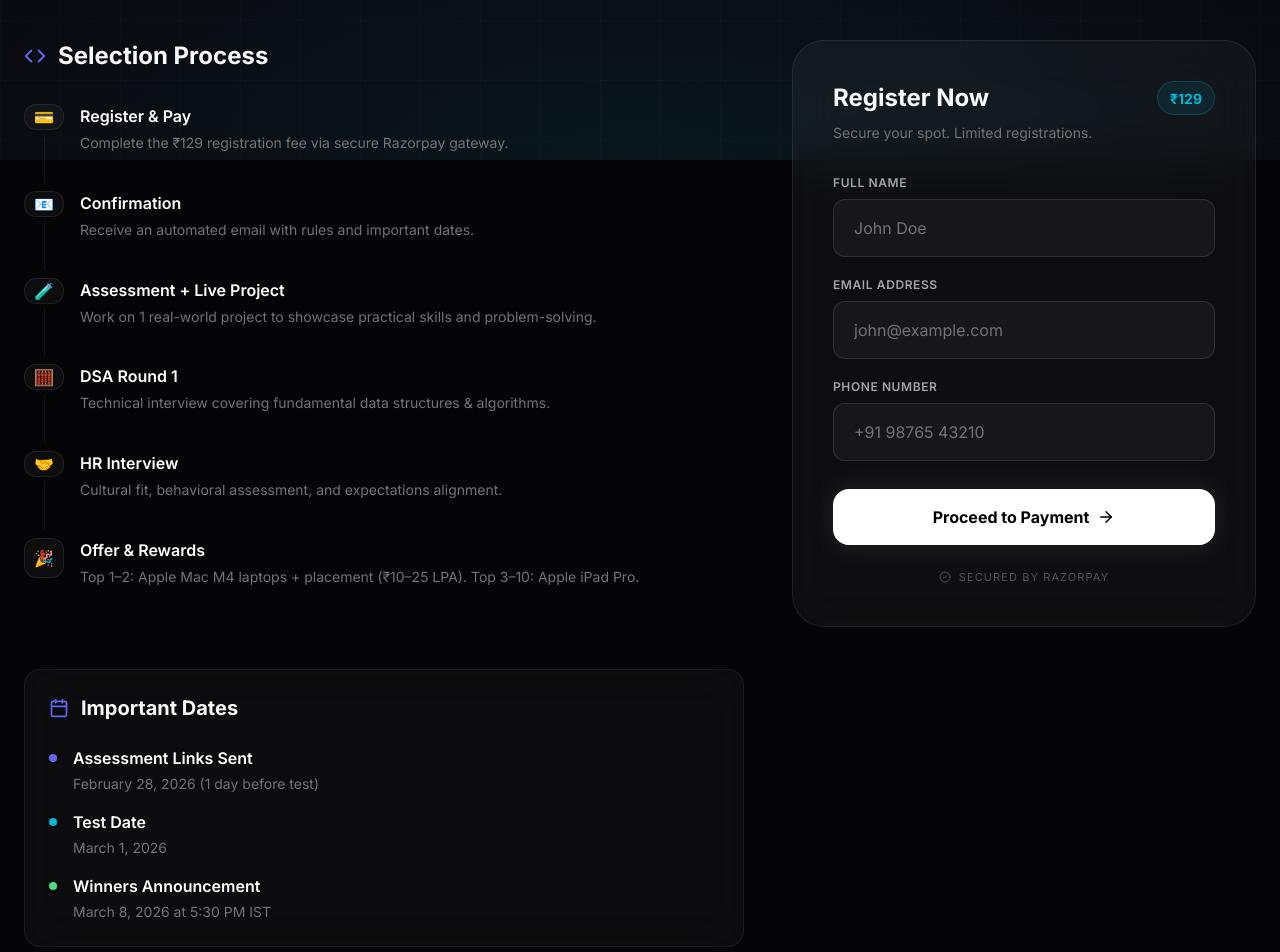
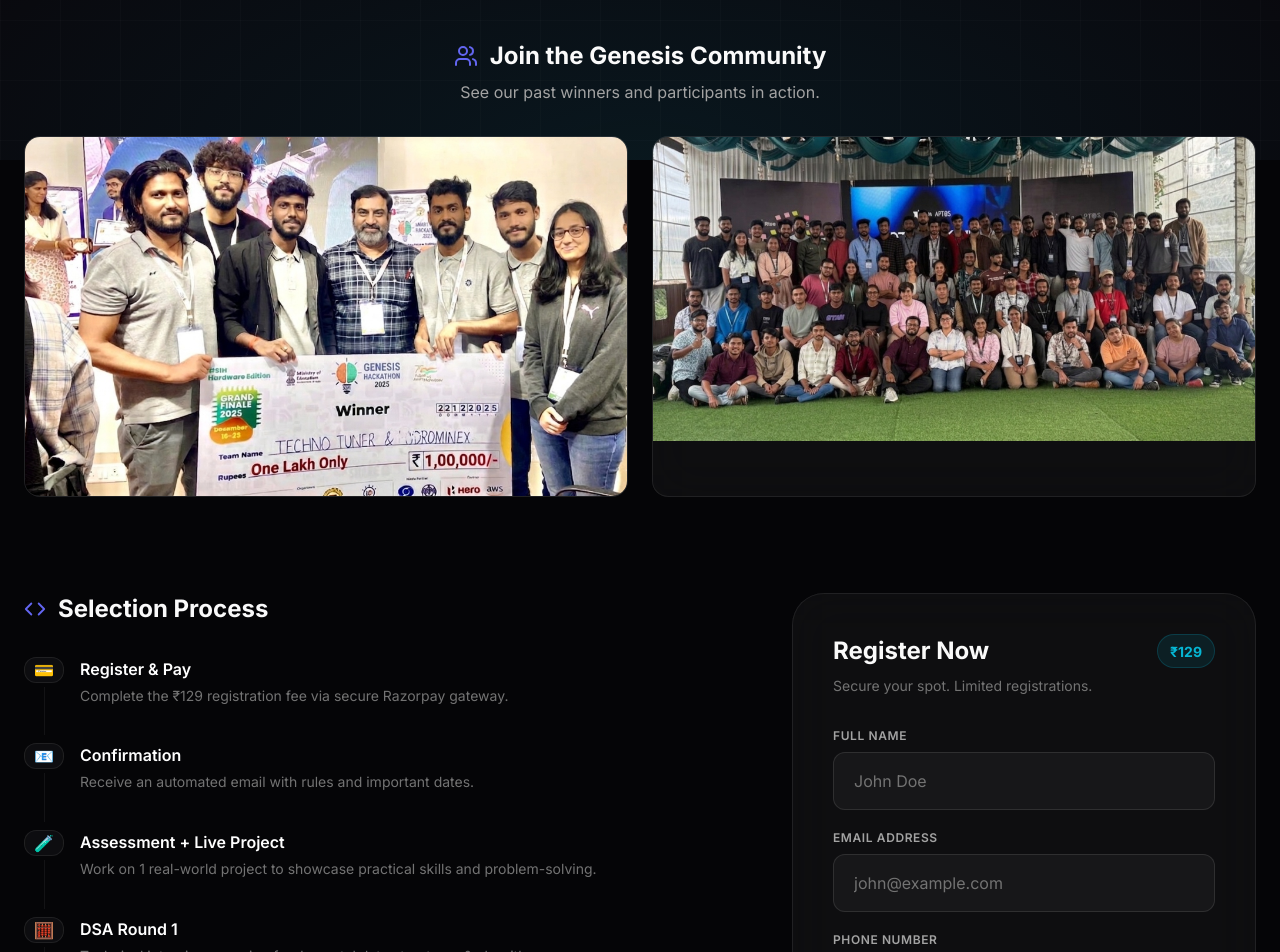
Before and after one commit to YaswanthKandikattu01/Genisis_web, a Next.js app: page /hackathon in a window 1280 px wide. Shown: the part 640-1592 px from the top of the page. Built offline with nearby package versions, Linux system fonts and the light colour scheme.

Commit message:
Update hackathon dates, switch SDE-1 flow exclusively via hackathon, and add authentic participants images

```diff
--- a/src/app/careers/page.tsx
+++ b/src/app/careers/page.tsx
@@ -1,7 +1,7 @@
 "use client";
 
 import { motion } from "framer-motion";
-import { Briefcase, MapPin, DollarSign, ExternalLink, Trophy, Users, Sparkles } from "lucide-react";
+import { Briefcase, MapPin, DollarSign, ExternalLink, Trophy, Users, Sparkles, ArrowRight } from "lucide-react";
 import Link from "next/link";
 
 const GOOGLE_FORM_URL = process.env.NEXT_PUBLIC_GOOGLE_FORM_URL || "https://forms.gle/your-form-id";
@@ -46,7 +46,7 @@ export default function CareersPage() {
                     className="section-subheading mx-auto"
                 >
                     Join a team of builders creating the world&apos;s most accessible AI platform.
-                    Apply via the hackathon or directly below.
+                    Apply exclusively via the hackathon below.
                 </motion.p>
             </section>
 
@@ -93,15 +93,7 @@ export default function CareersPage() {
                     </div>
 
                     <div className="flex flex-col sm:flex-row gap-4">
-                        <a
-                            href={GOOGLE_FORM_URL}
-                            target="_blank"
-                            rel="noopener noreferrer"
-                            className="btn-white flex items-center justify-center gap-2"
-                        >
-                            Apply Now <ExternalLink size={16} />
-                        </a>
-                        <Link href="/hackathon" className="btn-secondary flex items-center justify-center gap-2">
+                        <Link href="/hackathon" className="btn-white flex items-center justify-center gap-2">
                             <Trophy size={16} /> Apply via Hackathon
                         </Link>
                     </div>
@@ -133,25 +125,20 @@ export default function CareersPage() {
             {/* ─── HOW TO APPLY ─── */}
             <section className="pb-32">
                 <div className="max-w-2xl mx-auto text-center glass p-10 md:p-14 rounded-[2rem]">
-                    <h2 className="text-2xl font-bold mb-6">Two Ways to Apply</h2>
-                    <div className="grid grid-cols-1 md:grid-cols-2 gap-8 text-left">
-                        <div className="space-y-3">
-                            <div className="w-10 h-10 rounded-xl bg-primary/10 flex items-center justify-center">
+                    <h2 className="text-2xl font-bold mb-6">How to Apply</h2>
+                    <div className="grid grid-cols-1 gap-8 text-left max-w-md mx-auto">
+                        <div className="space-y-3 p-6 glass border border-primary/20 rounded-2xl">
+                            <div className="w-10 h-10 rounded-xl bg-primary/10 flex items-center justify-center mb-4">
                                 <Trophy size={18} className="text-primary" />
                             </div>
-                            <h3 className="font-semibold">Via Hackathon</h3>
-                            <p className="text-sm text-neutral-500 leading-relaxed">
-                                Register for the Genesis Hackathon 2026 (₹129). Top performers get direct interviews and offers.
+                            <h3 className="font-semibold text-lg text-white">Exclusive Track: Genesis Hackathon</h3>
+                            <p className="text-sm text-neutral-400 leading-relaxed pb-2">
+                                We are exclusively hiring our next SDE-1 through the Genesis Hackathon 2026.
+                                Secure your spot, build a live project, and prove your skills to get a direct offer!
                             </p>
-                        </div>
-                        <div className="space-y-3">
-                            <div className="w-10 h-10 rounded-xl bg-accent/10 flex items-center justify-center">
-                                <ExternalLink size={18} className="text-accent" />
-                            </div>
-                            <h3 className="font-semibold">Direct Application</h3>
-                            <p className="text-sm text-neutral-500 leading-relaxed">
-                                Submit your application via Google Form with your resume, experience, and LinkedIn profile.
-                            </p>
+                            <Link href="/hackathon" className="text-primary text-sm font-semibold flex items-center gap-2 hover:text-primary-300 transition-colors">
+                                Go to Hackathon Page <ArrowRight size={14} />
+                            </Link>
                         </div>
                     </div>
                 </div>
--- a/src/app/hackathon/page.tsx
+++ b/src/app/hackathon/page.tsx
@@ -2,6 +2,7 @@
 
 import { motion } from "framer-motion";
 import { useState } from "react";
+import Image from "next/image";
 import {
     Trophy,
     Calendar,
@@ -28,9 +29,9 @@ const faqs = [
     { q: "Who can participate?", a: "Anyone! Freshers and experienced professionals are both welcome. There are no prerequisites." },
     { q: "Is the ₹129 fee refundable?", a: "No. The registration fee is non-refundable as per our terms. Refunds are only issued if the event is cancelled by Genesis." },
     { q: "Can I use AI tools during the assessment?", a: "Absolutely not. Use of ChatGPT, Gemini, Copilot, or any AI coding assistant is strictly prohibited and will result in immediate disqualification." },
-    { q: "When will I receive the assessment?", a: "Assessment/test links will be sent to your registered email 1 day before March 1st, 2026. The test will be conducted on March 1st, 2026." },
+    { q: "When will I receive the assessment?", a: "Once you register for the assessment, then you will get the link. The test will be conducted on April 1st, 2026." },
     { q: "What is the salary range?", a: "Top 1–2 candidates will receive placement opportunities with ₹10–25 LPA based on performance. Top 3–10 will receive Apple iPad Pro." },
-    { q: "When will winners be announced?", a: "Winners will be announced on March 8th, 2026 at 5:30 PM IST exactly." },
+    { q: "When will winners be announced?", a: "Winners will be announced on April 22nd, 2026." },
 ];
 
 declare global {
@@ -194,8 +195,7 @@ export default function HackathonPage() {
                     transition={{ delay: 0.2 }}
                     className="section-subheading mx-auto mb-8"
                 >
-                    Compete for a full-time SDE-1 Remote role with ₹10–25 LPA salary and exciting Apple hardware rewards.
-                    Open to freshers. Prove your skills. Land your dream job.
+                    The only way to apply for our full-time SDE-1 Remote role is via this hackathon. Prove your skills, land your dream job with ₹10–25 LPA salary, and win exciting Apple hardware rewards!
                 </motion.p>
 
                 <motion.div
@@ -205,13 +205,13 @@ export default function HackathonPage() {
                     className="flex items-center justify-center gap-2 mb-12 text-sm text-neutral-400"
                 >
                     <Clock size={16} className="text-accent" />
-                    <span>Registration closes February 28, 2026</span>
+                    <span>Registration closes March 31st, 2026</span>
                 </motion.div>
 
                 {/* Quick info pills */}
                 <div className="flex flex-wrap items-center justify-center gap-4 text-sm">
                     <div className="glass px-4 py-2 rounded-full flex items-center gap-2 text-neutral-300">
-                        <Target size={14} className="text-primary" /> SDE-1 Role
+                        <Target size={14} className="text-primary" /> Apply for SDE-1 via Hackathon
                     </div>
                     <div className="glass px-4 py-2 rounded-full flex items-center gap-2 text-neutral-300">
                         <Users size={14} className="text-accent" /> Freshers Welcome
@@ -219,6 +219,46 @@ export default function HackathonPage() {
                     <div className="glass px-4 py-2 rounded-full flex items-center gap-2 text-neutral-300">
                         <Calendar size={14} className="text-green-400" /> Remote Position
                     </div>
+                </div>
+            </section>
+
+            {/* ─── PAST MEMORIES / IMAGES ─── */}
+            <section className="pb-16 md:pb-24">
+                <div className="text-center mb-8">
+                    <h2 className="text-2xl font-bold flex items-center justify-center gap-3">
+                        <Users className="text-primary" size={24} /> Join the Genesis Community
+                    </h2>
+                    <p className="text-neutral-400 mt-2">See our past winners and participants in action.</p>
+                </div>
+                <div className="grid grid-cols-1 md:grid-cols-2 gap-6">
+                    <motion.div
+                        initial={{ opacity: 0, x: -20 }}
+                        whileInView={{ opacity: 1, x: 0 }}
+                        viewport={{ once: true }}
+                        className="rounded-2xl overflow-hidden glass border border-white/10"
+                    >
+                        <Image
+                            src="/hackathon_winners.jpg"
+                            alt="Past Winners"
+                            width={800}
+                            height={500}
+                            className="w-full h-auto object-cover hover:scale-105 transition-transform duration-500"
+                        />
+                    </motion.div>
+                    <motion.div
+                        initial={{ opacity: 0, x: 20 }}
+                        whileInView={{ opacity: 1, x: 0 }}
+                        viewport={{ once: true }}
+                        className="rounded-2xl overflow-hidden glass border border-white/10"
+                    >
+                        <Image
+                            src="/hackathon_participants.jpg"
+                            alt="Hackathon Participants"
+                            width={800}
+                            height={500}
+                            className="w-full h-auto object-cover hover:scale-105 transition-transform duration-500"
+                        />
+                    </motion.div>
                 </div>
             </section>
 
@@ -270,21 +310,21 @@ export default function HackathonPage() {
                                 <div className="w-2 h-2 rounded-full bg-primary mt-2 flex-shrink-0" />
                                 <div>
                                     <h3 className="font-semibold text-white mb-1">Assessment Links Sent</h3>
-                                    <p className="text-sm text-neutral-500">February 28, 2026 (1 day before test)</p>
+                                    <p className="text-sm text-neutral-500">March 31st, 2026</p>
                                 </div>
                             </div>
                             <div className="flex items-start gap-4">
                                 <div className="w-2 h-2 rounded-full bg-accent mt-2 flex-shrink-0" />
                                 <div>
                                     <h3 className="font-semibold text-white mb-1">Test Date</h3>
-                                    <p className="text-sm text-neutral-500">March 1, 2026</p>
+                                    <p className="text-sm text-neutral-500">April 1st, 2026</p>
                                 </div>
                             </div>
                             <div className="flex items-start gap-4">
                                 <div className="w-2 h-2 rounded-full bg-green-400 mt-2 flex-shrink-0" />
                                 <div>
                                     <h3 className="font-semibold text-white mb-1">Winners Announcement</h3>
-                                    <p className="text-sm text-neutral-500">March 8, 2026 at 5:30 PM IST</p>
+                                    <p className="text-sm text-neutral-500">April 22nd, 2026</p>
                                 </div>
                             </div>
                         </div>
```
Also changed, not shown: public/hackathon_participants.jpg (added), public/hackathon_winners.jpg (added).
